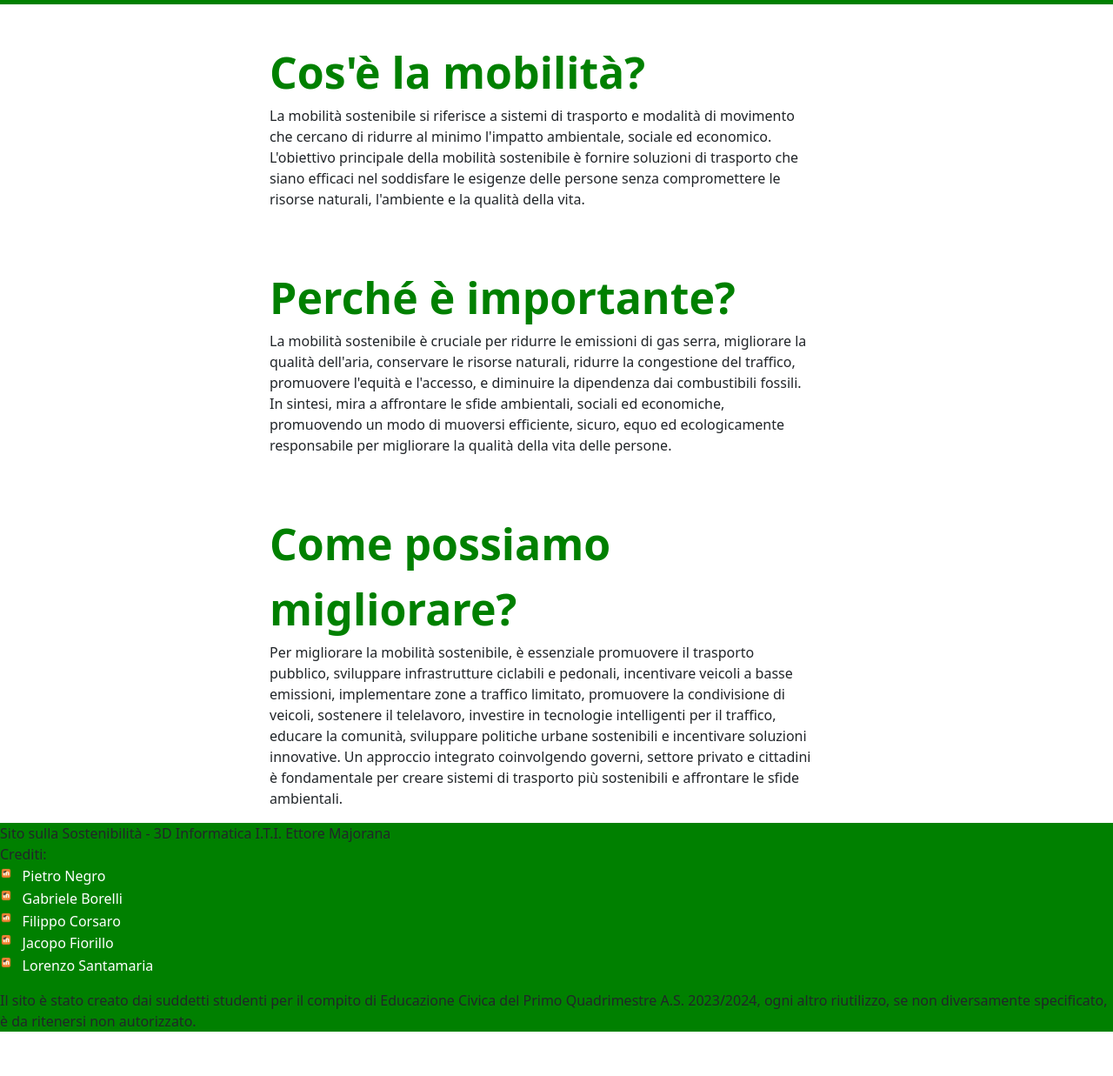
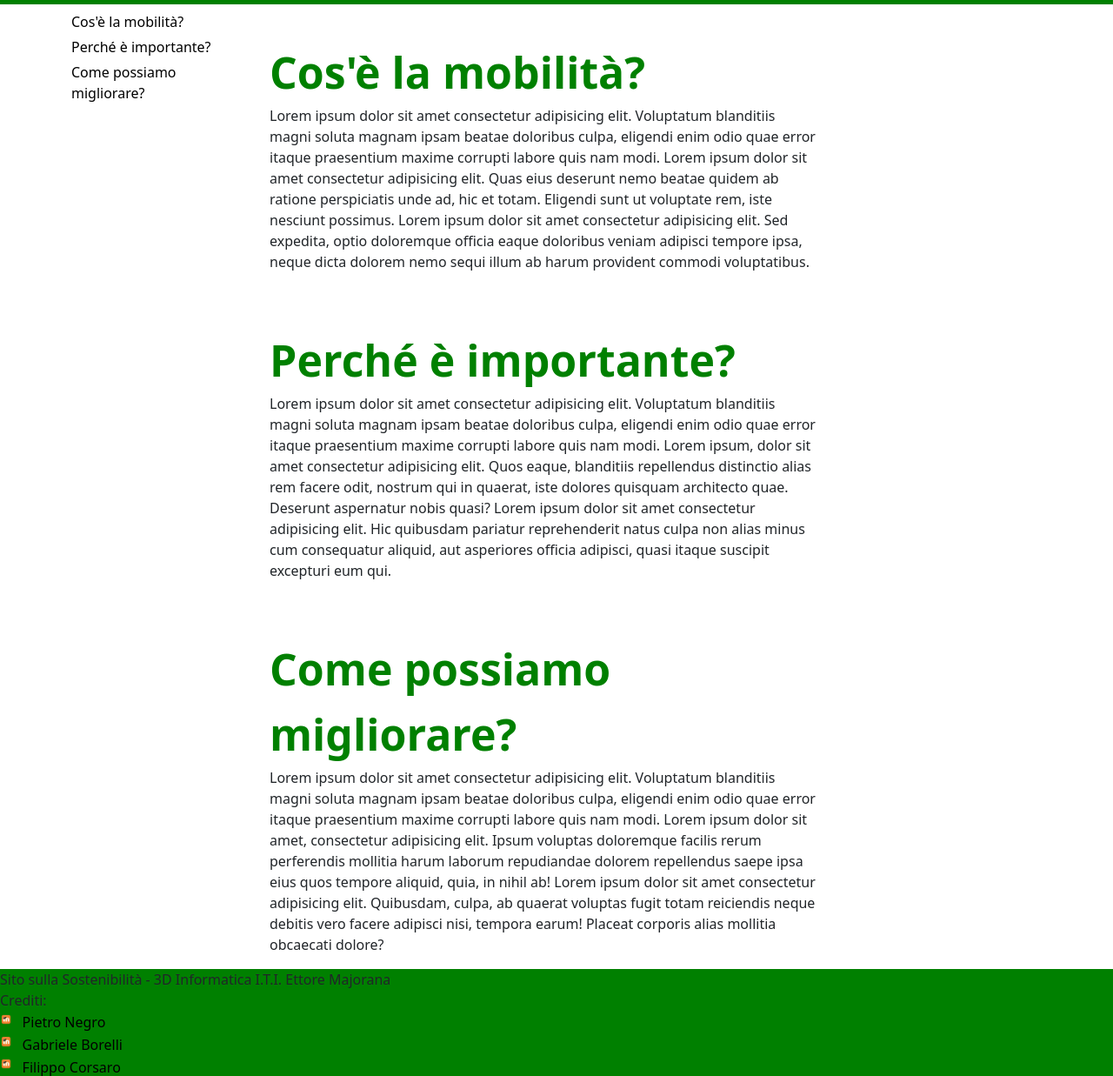
Before and after one commit to Gabuj123/Gabuj123.github.io, a plain HTML site: page muoversi.html in a window 1280 px wide. Shown: the part 56-1293 px from the top of the page at 87% size. Before the commit the page ends 1242 px from the top, so only its background shows below. Drawn offline with nearby package versions, Linux system fonts and the light colour scheme.

Commit message:
Fix Vari
Fixato il footer di muoversi.html, ora prende correttamente tutta la pagina.

Fixato lo scrollspy in muoversi.html, ora si vede del colore corretto

```diff
--- a/muoversi.html
+++ b/muoversi.html
@@ -53,7 +53,6 @@ a{
 
 a{
   text-decoration: none;
-  color: white;
 }
 
 </style>
@@ -113,23 +112,24 @@ a{
               Cos'è la mobilità?
             </h>
             <p>
-              La mobilità sostenibile si riferisce a sistemi di trasporto e modalità di movimento che cercano di ridurre al minimo l'impatto ambientale, sociale ed economico. L'obiettivo principale della mobilità sostenibile è fornire soluzioni di trasporto che siano efficaci nel soddisfare le esigenze delle persone senza compromettere le risorse naturali, l'ambiente e la qualità della vita.            </p>
+              Lorem ipsum dolor sit amet consectetur adipisicing elit. Voluptatum blanditiis magni soluta magnam ipsam beatae doloribus culpa, eligendi enim odio quae error itaque praesentium maxime corrupti labore quis nam modi. Lorem ipsum dolor sit amet consectetur adipisicing elit. Quas eius deserunt nemo beatae quidem ab ratione perspiciatis unde ad, hic et totam. Eligendi sunt ut voluptate rem, iste nesciunt possimus. Lorem ipsum dolor sit amet consectetur adipisicing elit. Sed expedita, optio doloremque officia eaque doloribus veniam adipisci tempore ipsa, neque dicta dolorem nemo sequi illum ab harum provident commodi voluptatibus.
+            </p>
             <br>
             <br>
             <h class="titolo" id="why">
               Perché è importante?
             </h>
             <p>
-
-              La mobilità sostenibile è cruciale per ridurre le emissioni di gas serra, migliorare la qualità dell'aria, conservare le risorse naturali, ridurre la congestione del traffico, promuovere l'equità e l'accesso, e diminuire la dipendenza dai combustibili fossili. In sintesi, mira a affrontare le sfide ambientali, sociali ed economiche, promuovendo un modo di muoversi efficiente, sicuro, equo ed ecologicamente responsabile per migliorare la qualità della vita delle persone.            </p>
+              Lorem ipsum dolor sit amet consectetur adipisicing elit. Voluptatum blanditiis magni soluta magnam ipsam beatae doloribus culpa, eligendi enim odio quae error itaque praesentium maxime corrupti labore quis nam modi. Lorem ipsum, dolor sit amet consectetur adipisicing elit. Quos eaque, blanditiis repellendus distinctio alias rem facere odit, nostrum qui in quaerat, iste dolores quisquam architecto quae. Deserunt aspernatur nobis quasi? Lorem ipsum dolor sit amet consectetur adipisicing elit. Hic quibusdam pariatur reprehenderit natus culpa non alias minus cum consequatur aliquid, aut asperiores officia adipisci, quasi itaque suscipit excepturi eum qui.
+            </p>
             <br>
             <br>
             <h class="titolo" id="how">
               Come possiamo migliorare?
             </h>
             <p>
-
-              Per migliorare la mobilità sostenibile, è essenziale promuovere il trasporto pubblico, sviluppare infrastrutture ciclabili e pedonali, incentivare veicoli a basse emissioni, implementare zone a traffico limitato, promuovere la condivisione di veicoli, sostenere il telelavoro, investire in tecnologie intelligenti per il traffico, educare la comunità, sviluppare politiche urbane sostenibili e incentivare soluzioni innovative. Un approccio integrato coinvolgendo governi, settore privato e cittadini è fondamentale per creare sistemi di trasporto più sostenibili e affrontare le sfide ambientali.            </p>
+              Lorem ipsum dolor sit amet consectetur adipisicing elit. Voluptatum blanditiis magni soluta magnam ipsam beatae doloribus culpa, eligendi enim odio quae error itaque praesentium maxime corrupti labore quis nam modi. Lorem ipsum dolor sit amet, consectetur adipisicing elit. Ipsum voluptas doloremque facilis rerum perferendis mollitia harum laborum repudiandae dolorem repellendus saepe ipsa eius quos tempore aliquid, quia, in nihil ab! Lorem ipsum dolor sit amet consectetur adipisicing elit. Quibusdam, culpa, ab quaerat voluptas fugit totam reiciendis neque debitis vero facere adipisci nisi, tempora earum! Placeat corporis alias mollitia obcaecati dolore?
+            </p>
           </div>
         </div>
       </div>
@@ -196,7 +196,7 @@ a{
                 </a>
 
                 <P>
-                  Il sito è stato creato dai suddetti studenti per il compito di Educazione Civica del Primo Quadrimestre A.S. 2023/2024, ogni altro riutilizzo, se non diversamente specificato, è da ritenersi non autorizzato.
+                  Il sito è stato creato dai suddetti studenti per il compito di Ed. Civica del primo quadrimestre A.S. 2023/2024, ogni altro riutilizzo, se non diversamente specificato, è da ritenersi non autorizzato.
                 </P>
                 </div>
 
```
Also changed, not shown: sostenersi.html (+2 -2 lines).
